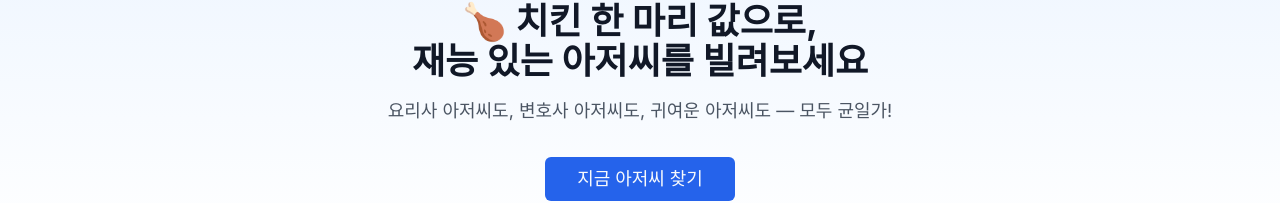
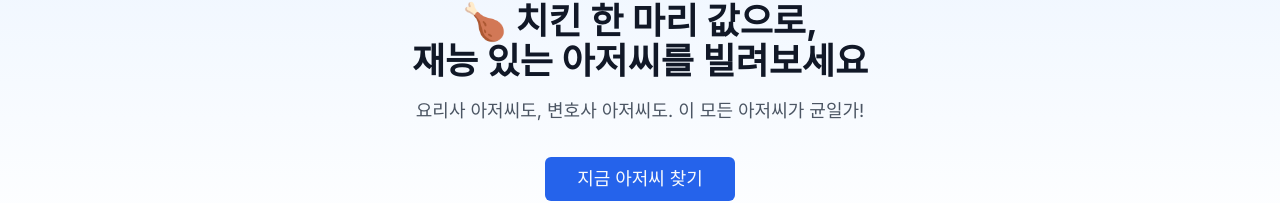
Before and after one commit to pm-minji/aje-rental, a Next.js app: page / in a window 1280 px wide. Shown: the part 112-315 px from the top of the page. Built offline with nearby package versions, Linux system fonts and the light colour scheme; no server answers; the database is empty.

Commit message:
design: Update home hero subtitle with break-keep optimization

```diff
--- a/src/app/page.tsx
+++ b/src/app/page.tsx
@@ -104,8 +104,8 @@ export default function Home() {
               🍗 치킨 한 마리 값으로,<br />
               재능 있는 아저씨를 빌려보세요
             </h1>
-            <p className="text-lg text-gray-600 mb-8">
-              요리사 아저씨도, 변호사 아저씨도, 귀여운 아저씨도 — 모두 균일가!
+            <p className="text-lg text-gray-600 mb-8 break-keep">
+              요리사 아저씨도, 변호사 아저씨도.<br className="sm:hidden" /> 이 모든 아저씨가 균일가!
             </p>
             <Button asChild size="lg" className="text-lg px-8 py-3 w-full sm:w-auto">
               <Link href="/ajussi">지금 아저씨 찾기</Link>
```
